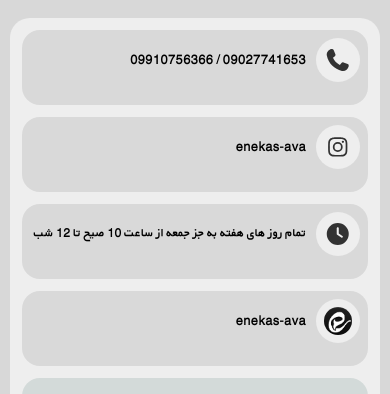
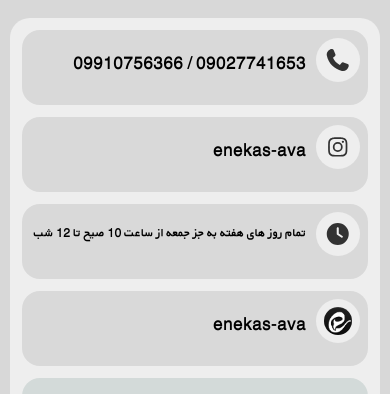
Before and after one commit to sedalireza88mohammedi-netizen/AvayEnekas, a React (Vite) app: page /ContactUs in a window 390 px wide. Shown: the part 220-614 px from the top of the page. Built offline with nearby package versions, Linux system fonts and the light colour scheme; no server answers.

Commit message:
Update ContactUs.css

```diff
--- a/src/Components/ContactUs/ContactUs.css
+++ b/src/Components/ContactUs/ContactUs.css
@@ -148,8 +148,11 @@
     .ChildConatct {
         border-radius: 18px;
         align-items: flex-start;
+
     }
-
+ .ChildConatct h2 {
+font-size: 18px;
+ }
     .IconContact,
     .IconContactItta img,
     .IconContactAddress {
```
